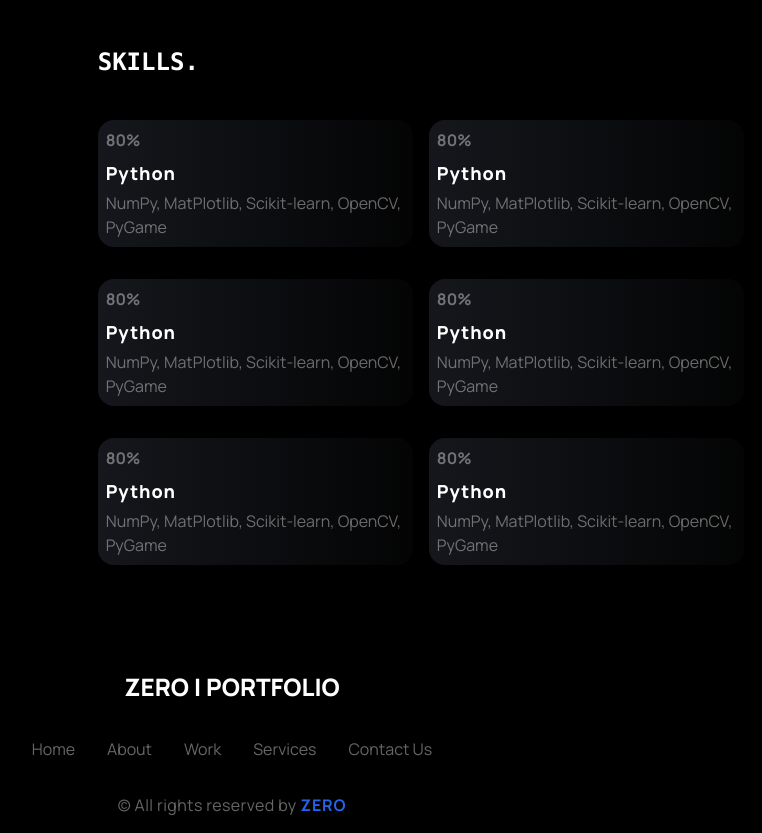
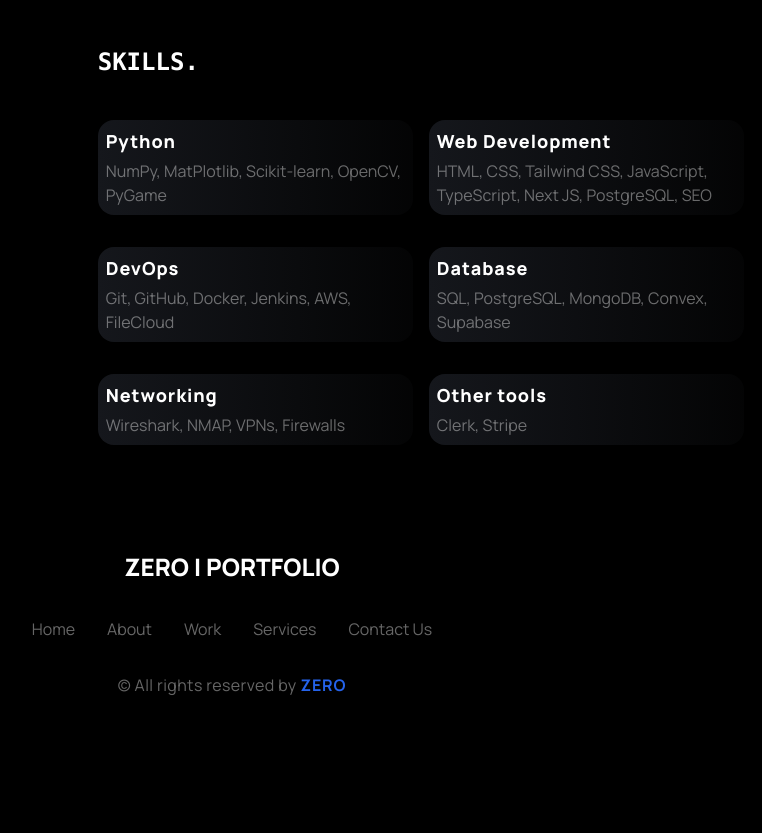
Before and after one commit to Ashish1022/ZERO-PORTFOLIO, a Next.js app: page /credentials in a window 1280 px wide. Shown: the part 880-1713 px from the top of the page, without its empty margins (408-1170 px from the left). After the commit the page ends 1593 px from the top, so only its background shows below. Built offline with nearby package versions, Linux system fonts and the light colour scheme.

Commit message:
skill changes

```diff
--- a/app/(site)/credentials/page.tsx
+++ b/app/(site)/credentials/page.tsx
@@ -40,14 +40,14 @@ const Credentials = () => {
             <h1 className='font-mono text-24 font-bold mb-10 text-white-1'>SKILLS.</h1>
             <div className='flex gap-4'>
               <div className='flex flex-col gap-8 w-[50%]'>
-                <Skills skill='Python' percent='80%' sub='NumPy, MatPlotlib, Scikit-learn, OpenCV, PyGame' />
-                <Skills skill='Python' percent='80%' sub='NumPy, MatPlotlib, Scikit-learn, OpenCV, PyGame' />
-                <Skills skill='Python' percent='80%' sub='NumPy, MatPlotlib, Scikit-learn, OpenCV, PyGame' />
+                <Skills skill='Python' sub='NumPy, MatPlotlib, Scikit-learn, OpenCV, PyGame' />
+                <Skills skill='DevOps' sub='Git, GitHub, Docker, Jenkins, AWS, FileCloud' />
+                <Skills skill='Networking' sub='Wireshark, NMAP, VPNs, Firewalls' />
               </div>
               <div className='flex flex-col gap-8 w-[50%]'>
-                <Skills skill='Python' percent='80%' sub='NumPy, MatPlotlib, Scikit-learn, OpenCV, PyGame' />
-                <Skills skill='Python' percent='80%' sub='NumPy, MatPlotlib, Scikit-learn, OpenCV, PyGame' />
-                <Skills skill='Python' percent='80%' sub='NumPy, MatPlotlib, Scikit-learn, OpenCV, PyGame' />
+                <Skills skill='Web Development' sub='HTML, CSS, Tailwind CSS, JavaScript, TypeScript, Next JS, PostgreSQL, SEO' />
+                <Skills skill='Database' sub='SQL, PostgreSQL, MongoDB, Convex, Supabase' />
+                <Skills skill='Other tools' sub='Clerk, Stripe' />
               </div>
             </div>
           </div>
--- a/components/Skills.tsx
+++ b/components/Skills.tsx
@@ -1,9 +1,8 @@
 import React from 'react'
 
-const Skills = ({ skill, percent, sub }: { skill: string; percent: string; sub?: string }) => {
+const Skills = ({ skill, sub }: { skill: string; sub?: string }) => {
     return (
         <div className='w-full flex flex-col gap-1 bg-gradient-to-r from-black-1 p-2 to-black-6/10 rounded-2xl'>
-            <p className='text-white-3 mb-1 font-bold'>{percent}</p>
             <h1 className='font-24 text-18 font-extrabold tracking-wider'>{skill}</h1>
             {sub && (
                 <p className='text-white-3'>{sub}</p>
```
